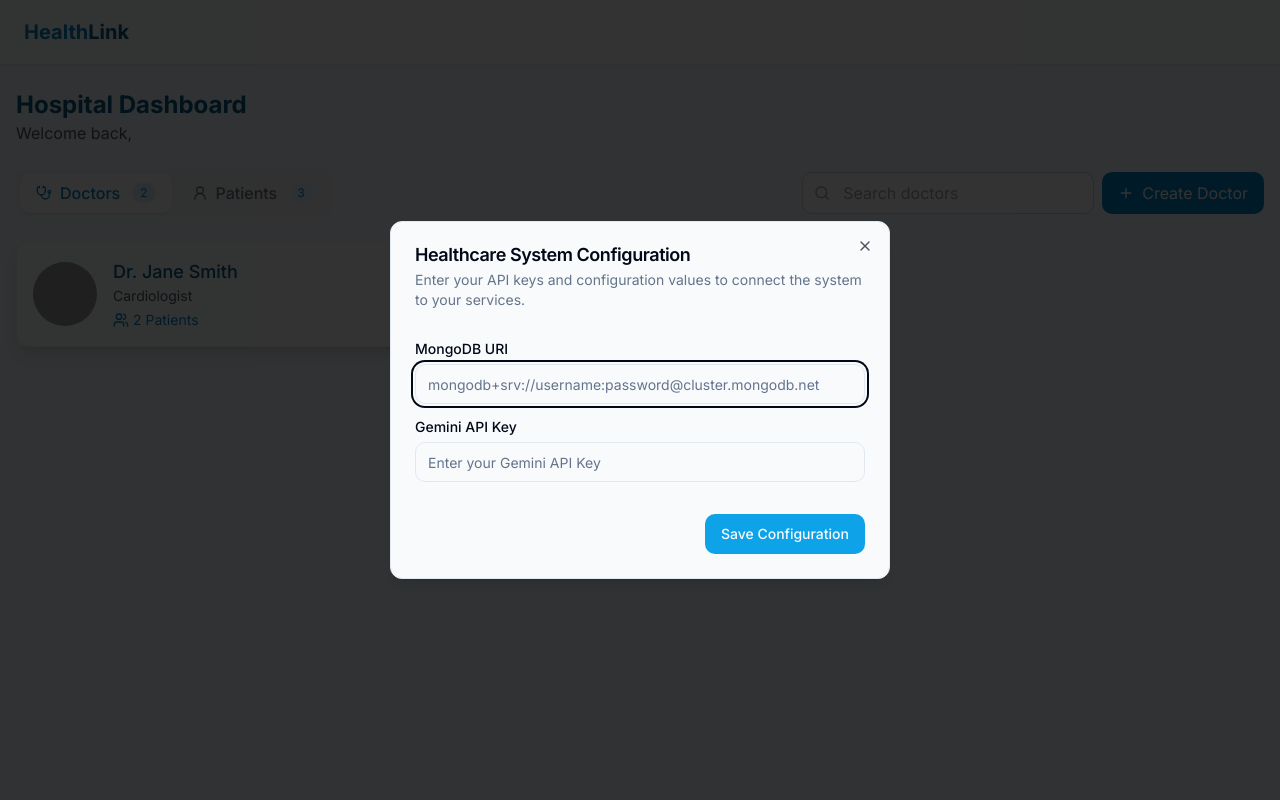
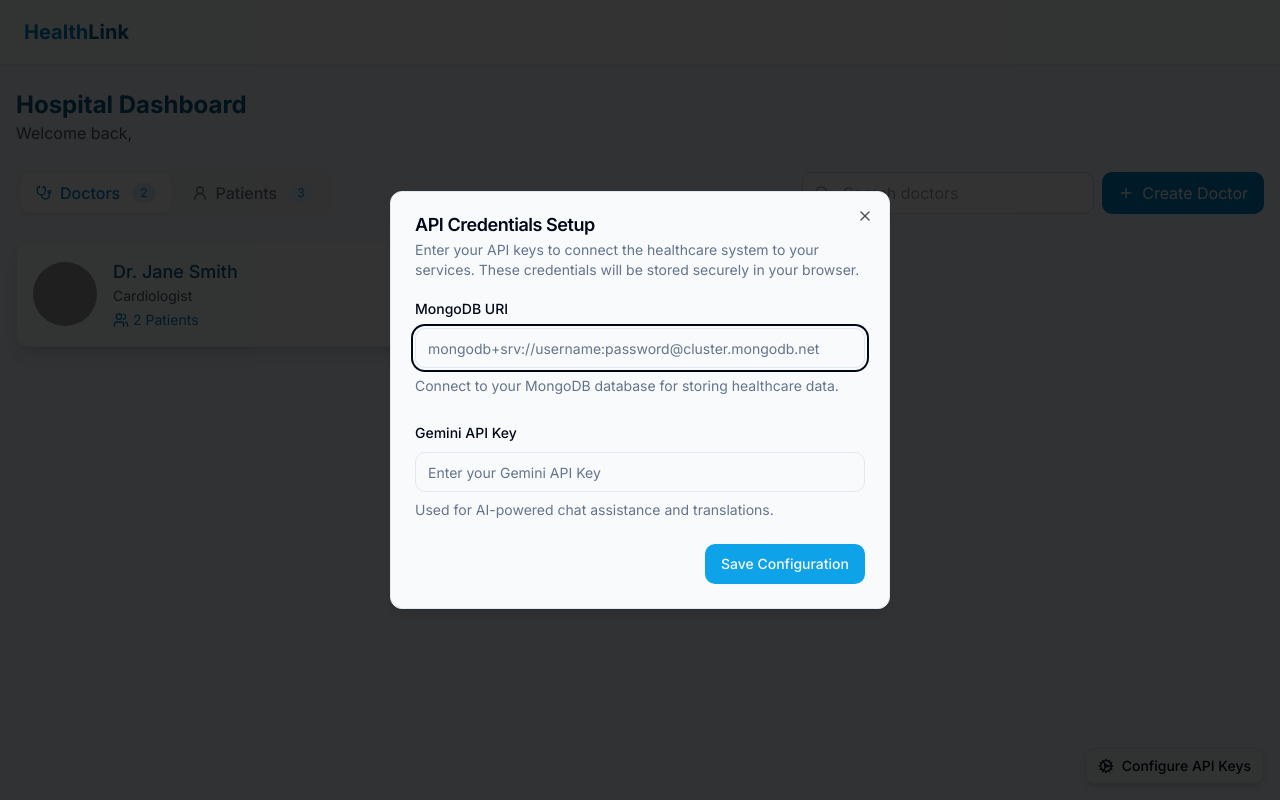
Before and after one commit to Hamsikakrishnan/doctorpatient-link, a React (Vite) app: page /hospital-dashboard in a window 1280 px wide. Built offline with nearby package versions, Linux system fonts and the light colour scheme; grey boxes are pictures that could not be loaded.

Commit message:
Allow API credentials configuration

```diff
--- a/src/components/ConfigSetup.tsx
+++ b/src/components/ConfigSetup.tsx
@@ -6,16 +6,32 @@ import { Button } from "@/components/ui/button";
 import { Input } from "@/components/ui/input";
 import { Label } from "@/components/ui/label";
 import { toast } from '../hooks/use-toast';
+import { Cog } from 'lucide-react';
+import { Form, FormField, FormItem, FormLabel, FormControl, FormDescription } from "@/components/ui/form";
+import { zodResolver } from "@hookform/resolvers/zod";
+import { useForm } from "react-hook-form";
+import * as z from "zod";
 
 interface ConfigSetupProps {
   onComplete?: () => void;
 }
 
+const configSchema = z.object({
+  mongodbUri: z.string().min(1, "MongoDB URI is required"),
+  geminiKey: z.string().min(1, "Gemini API Key is required")
+});
+
 const ConfigSetup: React.FC<ConfigSetupProps> = ({ onComplete }) => {
   const [open, setOpen] = useState(false);
-  const [mongodbUri, setMongodbUri] = useState(getConfigKey('MONGODB_URI') || '');
-  const [geminiKey, setGeminiKey] = useState(getConfigKey('GEMINI_API_KEY') || '');
   const [isConfigured, setIsConfigured] = useState(false);
+
+  const form = useForm<z.infer<typeof configSchema>>({
+    resolver: zodResolver(configSchema),
+    defaultValues: {
+      mongodbUri: getConfigKey('MONGODB_URI') || '',
+      geminiKey: getConfigKey('GEMINI_API_KEY') || '',
+    },
+  });
 
   useEffect(() => {
     initializeConfig();
@@ -24,8 +40,10 @@ const ConfigSetup: React.FC<ConfigSetupProps> = ({ onComplete }) => {
     const hasMongodbUri = !!getConfigKey('MONGODB_URI');
     const hasGeminiKey = !!getConfigKey('GEMINI_API_KEY');
 
-    setMongodbUri(getConfigKey('MONGODB_URI') || '');
-    setGeminiKey(getConfigKey('GEMINI_API_KEY') || '');
+    form.reset({
+      mongodbUri: getConfigKey('MONGODB_URI') || '',
+      geminiKey: getConfigKey('GEMINI_API_KEY') || '',
+    });
 
     setIsConfigured(hasMongodbUri && hasGeminiKey);
 
@@ -33,11 +51,11 @@ const ConfigSetup: React.FC<ConfigSetupProps> = ({ onComplete }) => {
     if (!(hasMongodbUri && hasGeminiKey)) {
       setOpen(true);
     }
-  }, []);
+  }, [form]);
 
-  const saveConfiguration = () => {
-    setConfigKey('MONGODB_URI', mongodbUri);
-    setConfigKey('GEMINI_API_KEY', geminiKey);
+  const saveConfiguration = (data: z.infer<typeof configSchema>) => {
+    setConfigKey('MONGODB_URI', data.mongodbUri);
+    setConfigKey('GEMINI_API_KEY', data.geminiKey);
 
     setIsConfigured(true);
     setOpen(false);
@@ -57,51 +75,71 @@ const ConfigSetup: React.FC<ConfigSetupProps> = ({ onComplete }) => {
       <Dialog open={open} onOpenChange={setOpen}>
         <DialogContent className="sm:max-w-[500px]">
           <DialogHeader>
-            <DialogTitle>Healthcare System Configuration</DialogTitle>
+            <DialogTitle>API Credentials Setup</DialogTitle>
             <DialogDescription>
-              Enter your API keys and configuration values to connect the system to your services.
+              Enter your API keys to connect the healthcare system to your services.
+              These credentials will be stored securely in your browser.
             </DialogDescription>
           </DialogHeader>
 
-          <div className="grid gap-4 py-4">
-            <div className="grid gap-2">
-              <Label htmlFor="mongodbUri">MongoDB URI</Label>
+          <Form {...form}>
+            <form onSubmit={form.handleSubmit(saveConfiguration)} className="space-y-6">
+              <FormField
+                control={form.control}
+                name="mongodbUri"
+                render={({ field }) => (
+                  <FormItem>
+                    <FormLabel>MongoDB URI</FormLabel>
+                    <FormControl>
                       <Input
-                id="mongodbUri"
-                value={mongodbUri}
-                onChange={(e) => setMongodbUri(e.target.value)}
                         placeholder="mongodb+srv://username:password@cluster.mongodb.net"
+                        {...field}
                       />
-            </div>
+                    </FormControl>
+                    <FormDescription>
+                      Connect to your MongoDB database for storing healthcare data.
+                    </FormDescription>
+                  </FormItem>
+                )}
+              />
 
-            <div className="grid gap-2">
-              <Label htmlFor="geminiKey">Gemini API Key</Label>
+              <FormField
+                control={form.control}
+                name="geminiKey"
+                render={({ field }) => (
+                  <FormItem>
+                    <FormLabel>Gemini API Key</FormLabel>
+                    <FormControl>
                       <Input
-                id="geminiKey"
-                value={geminiKey}
-                onChange={(e) => setGeminiKey(e.target.value)}
+                        type="password"
                         placeholder="Enter your Gemini API Key"
-                type="password"
+                        {...field}
                       />
-            </div>
-          </div>
+                    </FormControl>
+                    <FormDescription>
+                      Used for AI-powered chat assistance and translations.
+                    </FormDescription>
+                  </FormItem>
+                )}
+              />
 
               <div className="flex justify-end">
-            <Button onClick={saveConfiguration}>Save Configuration</Button>
+                <Button type="submit">Save Configuration</Button>
               </div>
+            </form>
+          </Form>
         </DialogContent>
       </Dialog>
 
-      {isConfigured && (
       <Button
         variant="outline"
         size="sm"
-          className="absolute top-4 right-4"
+        className="fixed z-50 bottom-4 right-4 flex items-center gap-2 shadow-md"
         onClick={() => setOpen(true)}
       >
-          Configure API Keys
+        <Cog className="h-4 w-4" />
+        {isConfigured ? "Update API Keys" : "Configure API Keys"}
       </Button>
-      )}
     </>
   );
 };
--- a/src/config/keys.ts
+++ b/src/config/keys.ts
@@ -22,6 +22,7 @@ export const setConfigKey = (key: keyof ConfigKeys, value: string, persist: bool
         ...storedConfig,
         [key]: value
       }));
+      console.log(`Saved ${key} to configuration`);
     } catch (error) {
       console.error('Failed to persist config:', error);
     }
@@ -30,7 +31,32 @@ export const setConfigKey = (key: keyof ConfigKeys, value: string, persist: bool
 
 // Function to get a key from the config
 export const getConfigKey = (key: keyof ConfigKeys): string | undefined => {
+  // If key is not in memory, try to load from localStorage
+  if (!config[key]) {
+    try {
+      const storedConfig = JSON.parse(localStorage.getItem('healthcareConfig') || '{}');
+      if (storedConfig[key]) {
+        config[key] = storedConfig[key];
+      }
+    } catch (error) {
+      console.error('Failed to load config from localStorage:', error);
+    }
+  }
+
   return config[key];
+};
+
+// Function to clear a specific key
+export const clearConfigKey = (key: keyof ConfigKeys): void => {
+  delete config[key];
+
+  try {
+    const storedConfig = JSON.parse(localStorage.getItem('healthcareConfig') || '{}');
+    delete storedConfig[key];
+    localStorage.setItem('healthcareConfig', JSON.stringify(storedConfig));
+  } catch (error) {
+    console.error('Failed to clear config from localStorage:', error);
+  }
 };
 
 // Load any stored config from localStorage on initialization
@@ -40,6 +66,7 @@ export const initializeConfig = (): void => {
     if (storedConfig) {
       const parsedConfig = JSON.parse(storedConfig);
       config = { ...config, ...parsedConfig };
+      console.log('Configuration loaded from localStorage');
     }
   } catch (error) {
     console.error('Failed to load config from localStorage:', error);
--- a/src/utils/api.ts
+++ b/src/utils/api.ts
@@ -1,4 +1,3 @@
-
 // In a real application, this would interact with your MongoDB backend
 import { getConfigKey } from '../config/keys';
 
@@ -238,5 +237,20 @@ export const fetchLabTestsByPatient = async (patientId: string): Promise<LabTest
   return labTests.filter(test => test.patientId === patientId);
 };
 
+// Add a new function to validate API credentials
+export const validateApiCredentials = async (): Promise<{ valid: boolean; missing: string[] }> => {
+  const result = { valid: false, missing: [] as string[] };
+
+  const mongodbUri = getConfigKey('MONGODB_URI');
+  const geminiKey = getConfigKey('GEMINI_API_KEY');
+
+  if (!mongodbUri) result.missing.push('MongoDB URI');
+  if (!geminiKey) result.missing.push('Gemini API Key');
+
+  result.valid = result.missing.length === 0;
+
+  return result;
+};
+
 // Use the new gemini-api.ts for these functions instead
 export { translateText, getChatbotResponse } from './gemini-api';
```
Lines whose indentation alone changed are shown as unchanged.
